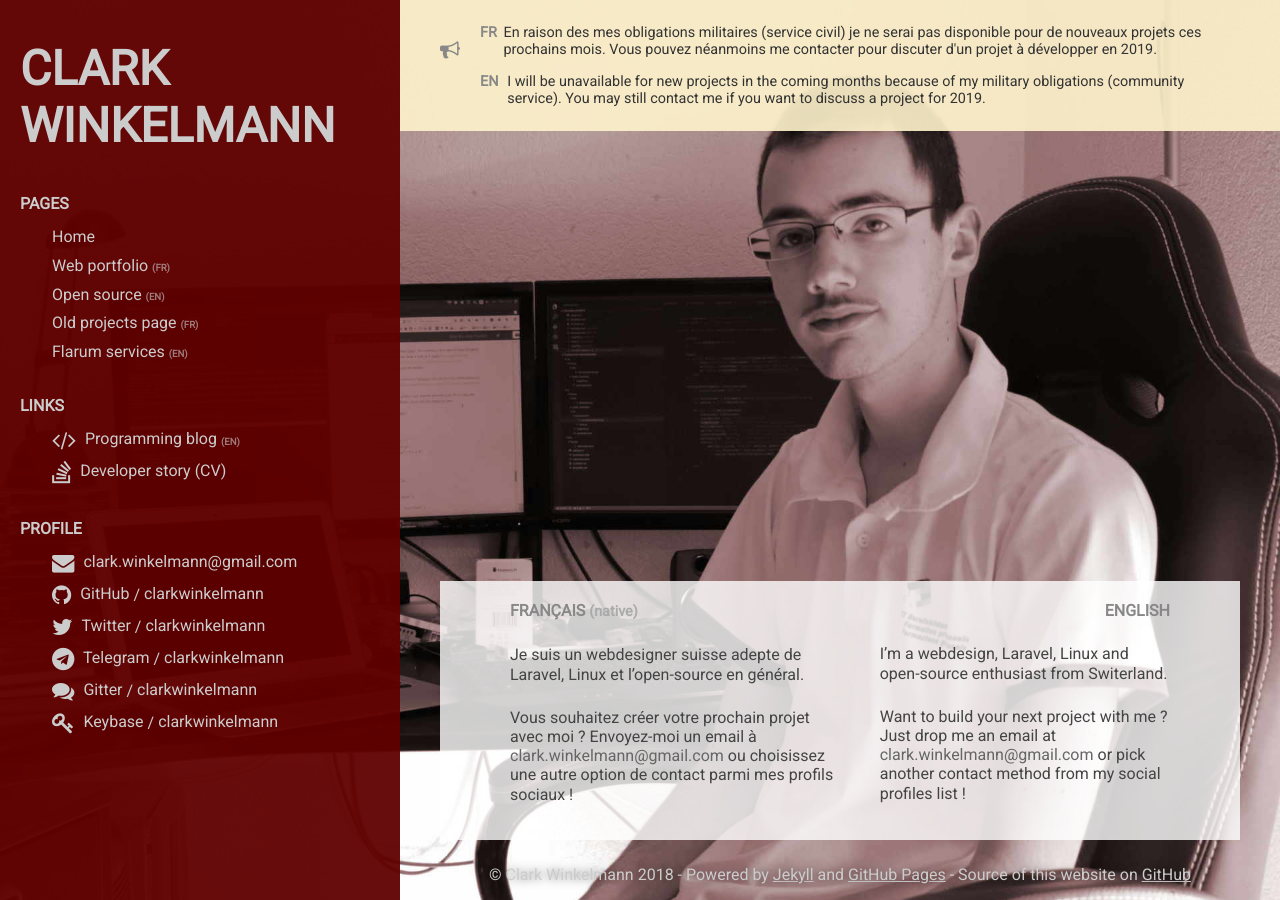
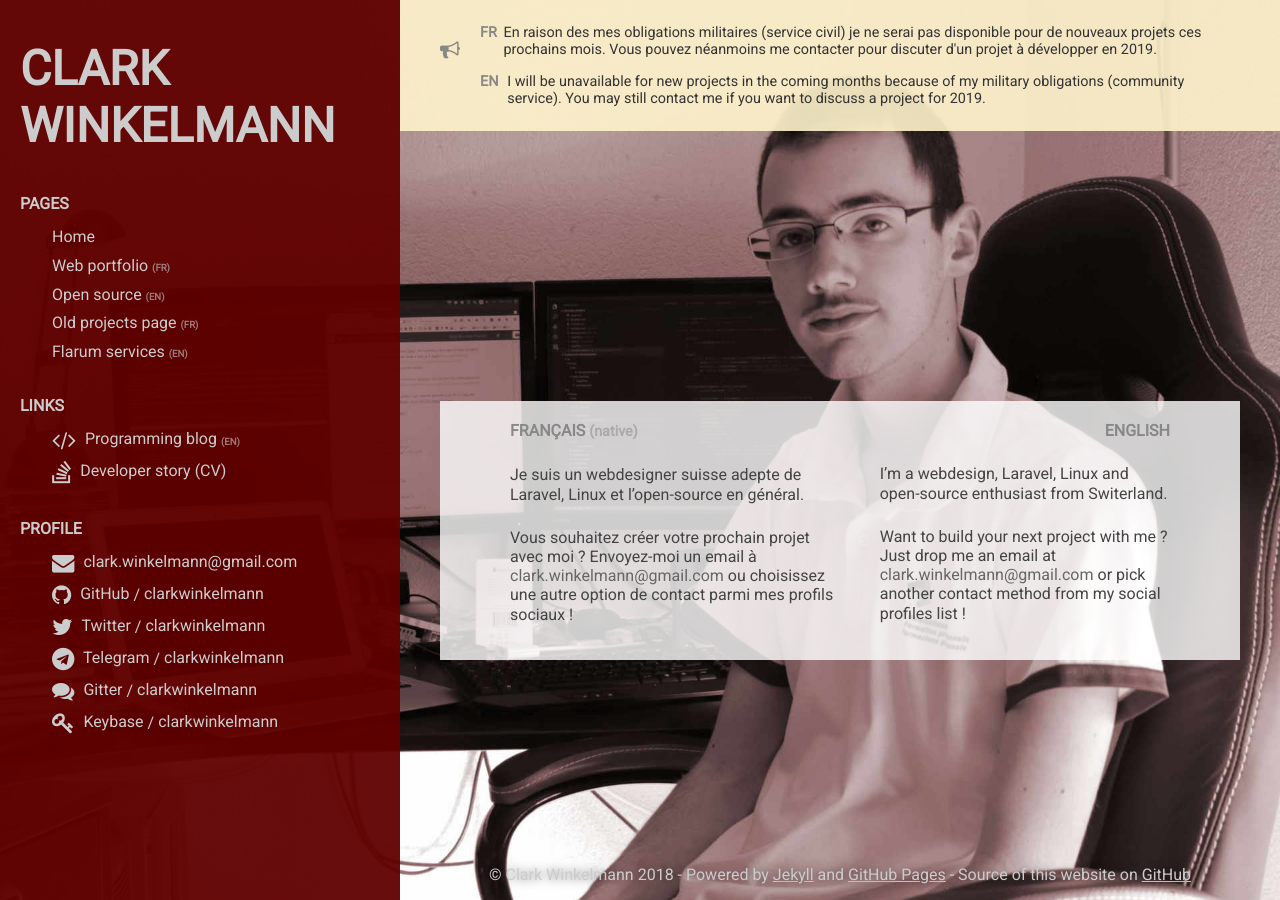
Before and after one commit to clarkwinkelmann/clarkwinkelmann.com, a Jekyll site: the page built from index.md, in a window 1280 px wide. Built offline with Jekyll 4.4.1, drawn with Linux system fonts in a browser that asks for light colours; comment, search, counter and statistics services are not loaded.

Commit message:
Adjust vertical margins

```diff
--- a/_sass/content.scss
+++ b/_sass/content.scss
@@ -76,12 +76,12 @@ footer {
             color: #444;
 
             @media (min-width: $menu-mobile-max-width) {
-                margin-top: 30vh;
+                margin-top: 20vh;
                 padding: $content-padding 50px;
             }
 
             @media (min-height: 700px) and (min-width: $menu-mobile-max-width) {
-                margin-top: 50vh;
+                margin-top: 30vh;
             }
 
             .lang {
```
